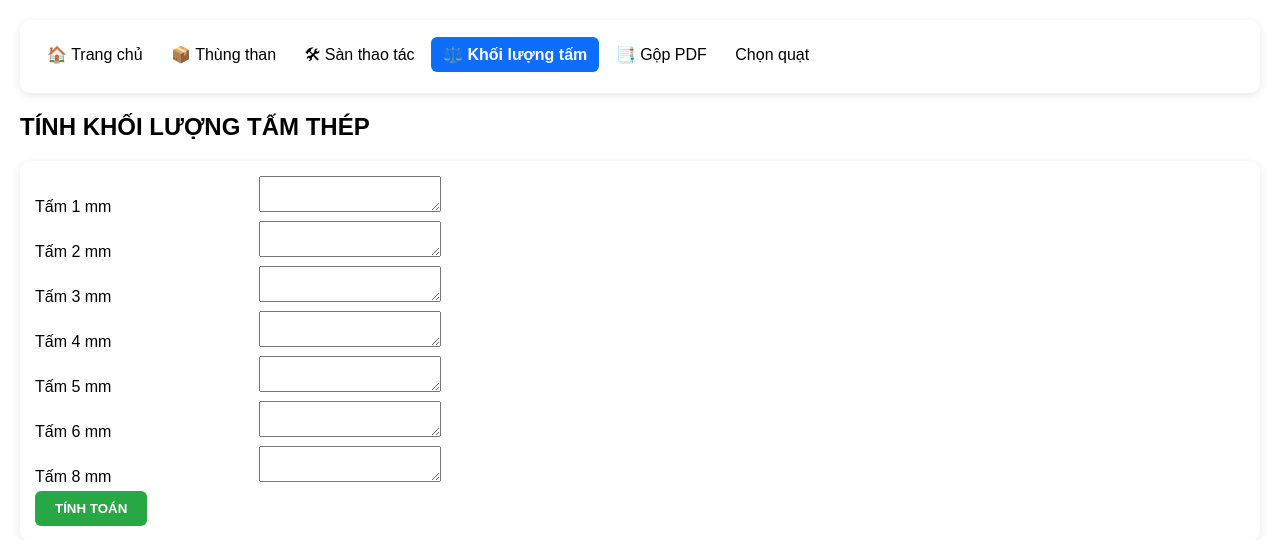
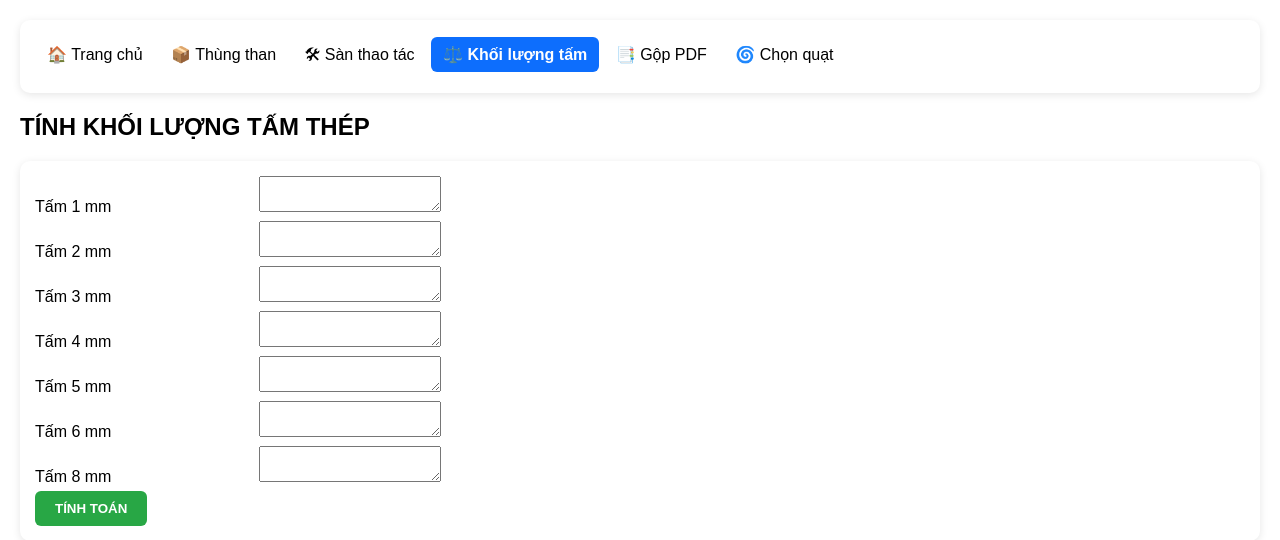
Before and after one commit to 20020899-debug/flask-thung-than, a Flask app: page /khoi-luong-tam in a window 1280 px wide. Shown: the top 540 px of the page. Run offline with Flask 3, Linux system fonts and the light colour scheme.

Commit message:
Update menu.html

```diff
--- a/flaskapp1/templates/menu.html
+++ b/flaskapp1/templates/menu.html
@@ -25,8 +25,9 @@
        📑 Gộp PDF
     </a>
 
-    <a href="/chon_quat">
-    Chọn quạt
+    <a href="/chon_quat"
+       class="{% if active_page == 'quat' %}active{% endif %}">
+   🌀 Chọn quạt
     </a>
 
 </div>
```
